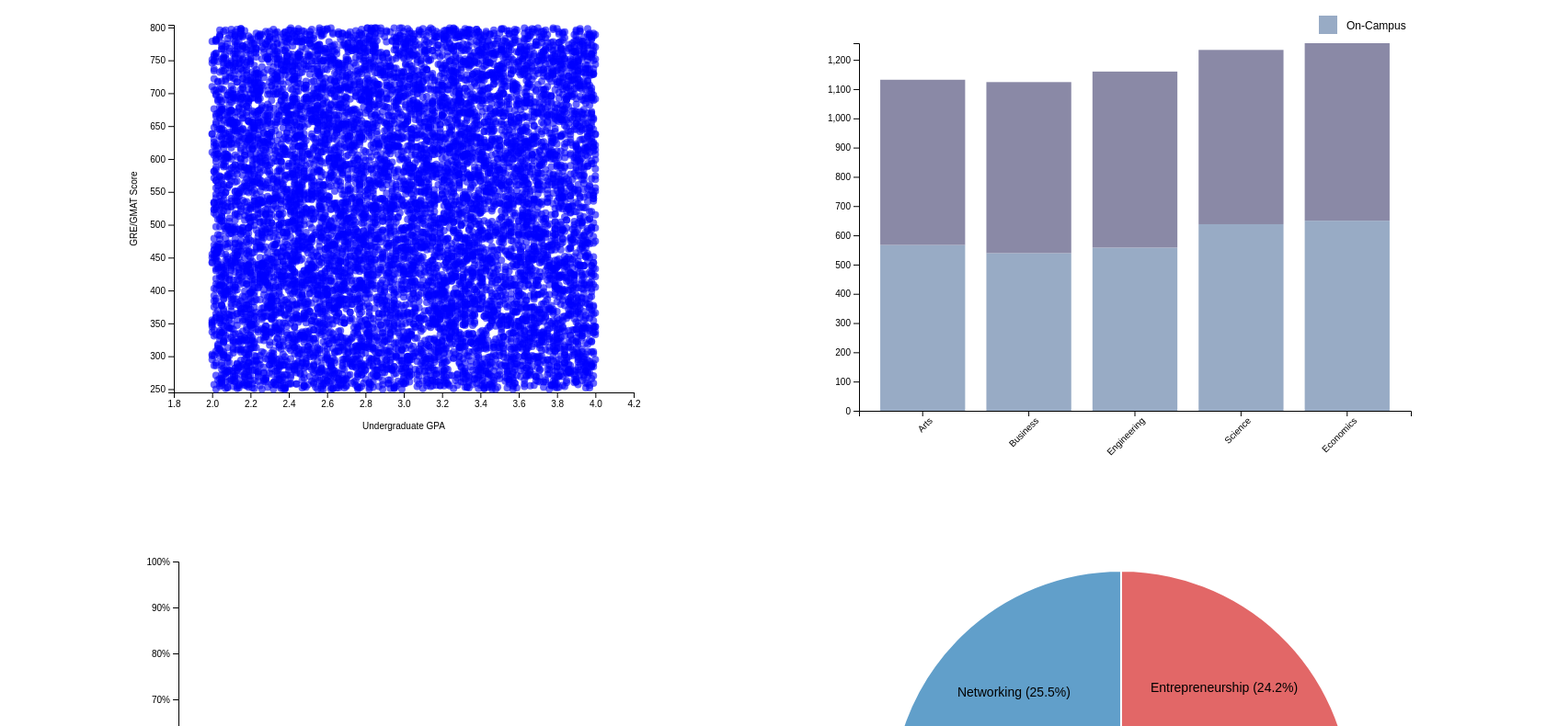
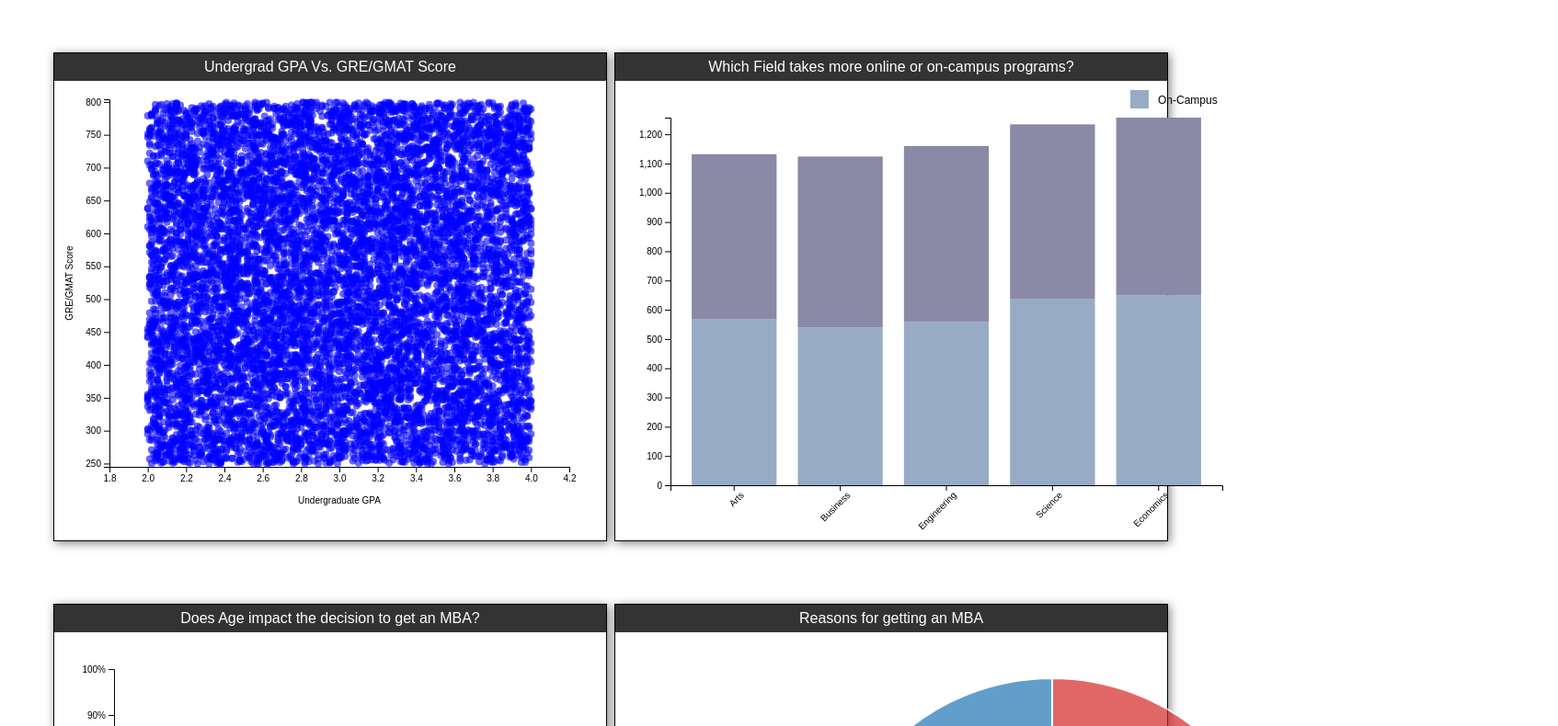
Before and after one commit to BradPohl/d3_dashboard, a plain HTML site: page index.html in a window 1280 px wide. Shown: the part 73-863 px from the top of the page at 92% size, 1694 px wide, since content can reach past the window. Drawn offline with nearby package versions, Linux system fonts and the light colour scheme.

Commit message:
Added draggable bar

```diff
--- a/index.html
+++ b/index.html
@@ -8,12 +8,25 @@
     <link rel="stylesheet" href="styles.css">
 </head>
 <body>
-    <h1>D3.js Dashboard</h1>
+    <h1>MBA Decision Dashboard</h1>
     <div class="dashboard">
-        <div id="scatter"></div>
-        <div id="stackedBar"></div>
-        <div id="lineGraph"></div>
-        <div id="pieChart"></div>
+        <div class="draggable" id="scatter-container">
+            <div class="drag-bar">Undergrad GPA Vs. GRE/GMAT Score</div>
+            <div id="scatter"></div>
+        </div>
+
+        <div class="draggable" id="stackedBar-container">
+            <div class="drag-bar">Which Field takes more online or on-campus programs?</div>
+            <div id="stackedBar"></div>
+        </div>
+        <div class="draggable" id="lineGraph-container">
+            <div class="drag-bar">Does Age impact the decision to get an MBA?</div>
+            <div id="lineGraph"></div>
+        </div>
+        <div class="draggable" id="pieChart-container">
+            <div class="drag-bar">Reasons for getting an MBA</div>
+            <div id="pieChart"></div>
+        </div>
     </div>
     <script src="js/dataloader.js"></script>
     <script src="js/chart1.js"></script>
--- a/styles.css
+++ b/styles.css
@@ -2,12 +2,40 @@ body {
     font-family: Arial, sans-serif;
     text-align: center;
 }
+
 .dashboard {
-    display: grid;
-    grid-template-columns: 1fr 1fr;
-    gap: 20px;
-    width: 80%;
-    margin: auto;
+    position: relative;
+    width: 100%;
+    height: 100vh;
+}
+
+.draggable {
+    position: absolute;
+    width: 600px;
+    height: 500px;
+    background: white;
+    border: 1px solid black;
+    box-shadow: 2px 2px 10px rgba(0, 0, 0, 0.5);
+    padding-top: 30px;
+}
+
+/* Ensure charts don't stack on top of each other */
+#scatter-container { top: 50px; left: 50px; }
+#stackedBar-container { top: 50px; left: 660px; }
+#lineGraph-container { top: 650px; left: 50px; }
+#pieChart-container { top: 650px; left: 660px; }
+
+.drag-bar {
+    width: 100%;
+    height: 30px;
+    background-color: #333;
+    color: white;
+    text-align: center;
+    line-height: 30px;
+    cursor: grab;
+    position: absolute;
+    top: 0;
+    left: 0;
 }
 
 #scatter {
```
